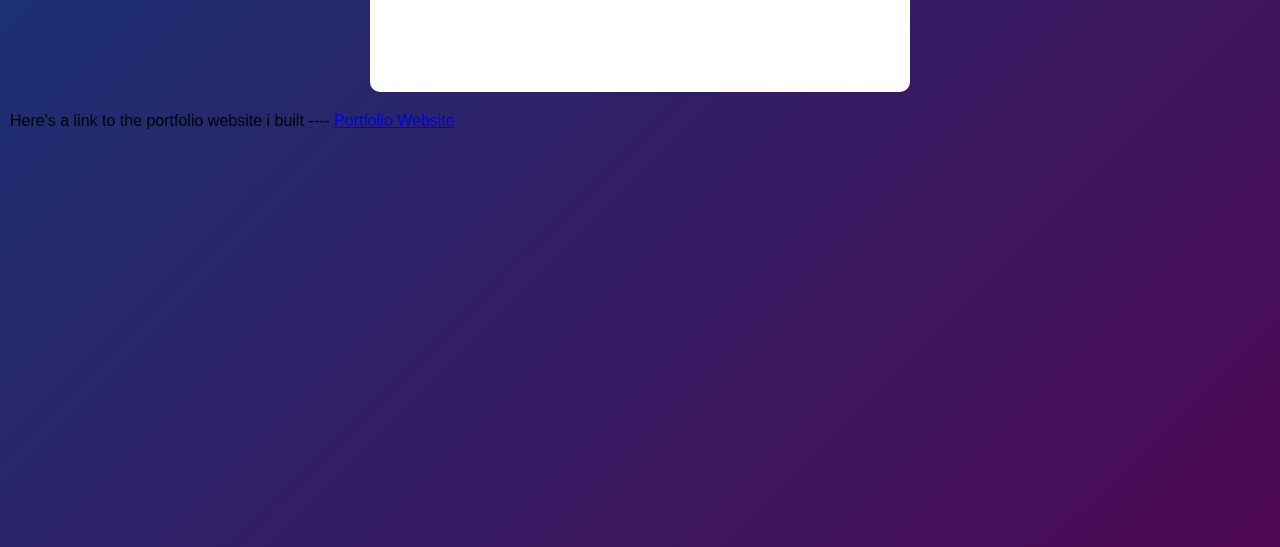
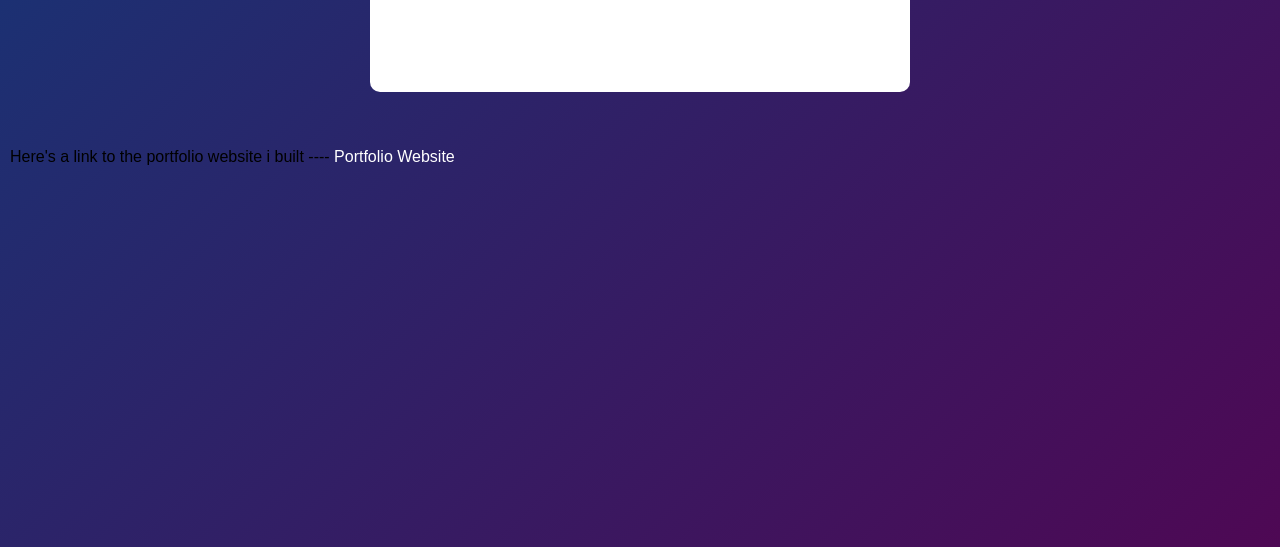
Before and after one commit to EL-ILUMINADO/portfolio-website, a plain HTML site: page indexjs.html in a window 1280 px wide. Shown: the part 253-800 px from the top of the page. Drawn offline with Linux system fonts and the light colour scheme.

Commit message:
two changes

```diff
--- a/indexjs.css
+++ b/indexjs.css
@@ -109,3 +109,13 @@ ul li span {
 ul li span:hover {
   background: #edeef0;
 }
+
+#port-link a {
+  text-decoration: none;
+  color: white;
+}
+
+#port-link a:hover {
+  text-decoration: underline;
+  color: orange;
+}
--- a/indexjs.html
+++ b/indexjs.html
@@ -20,7 +20,9 @@
         <li>Task 3</li> -->
       </ul>
     </div>
-    Here's a link to the portfolio website i built ---- <a href="index.html">Portfolio Website</a>
+    <br>
+    <br>
+   <p id="port-link"> Here's a link to the portfolio website i built ---- <a href="index.html">Portfolio Website</a></p>
   </div>
   <script src="indexjs.js"></script>
 </body>
```
